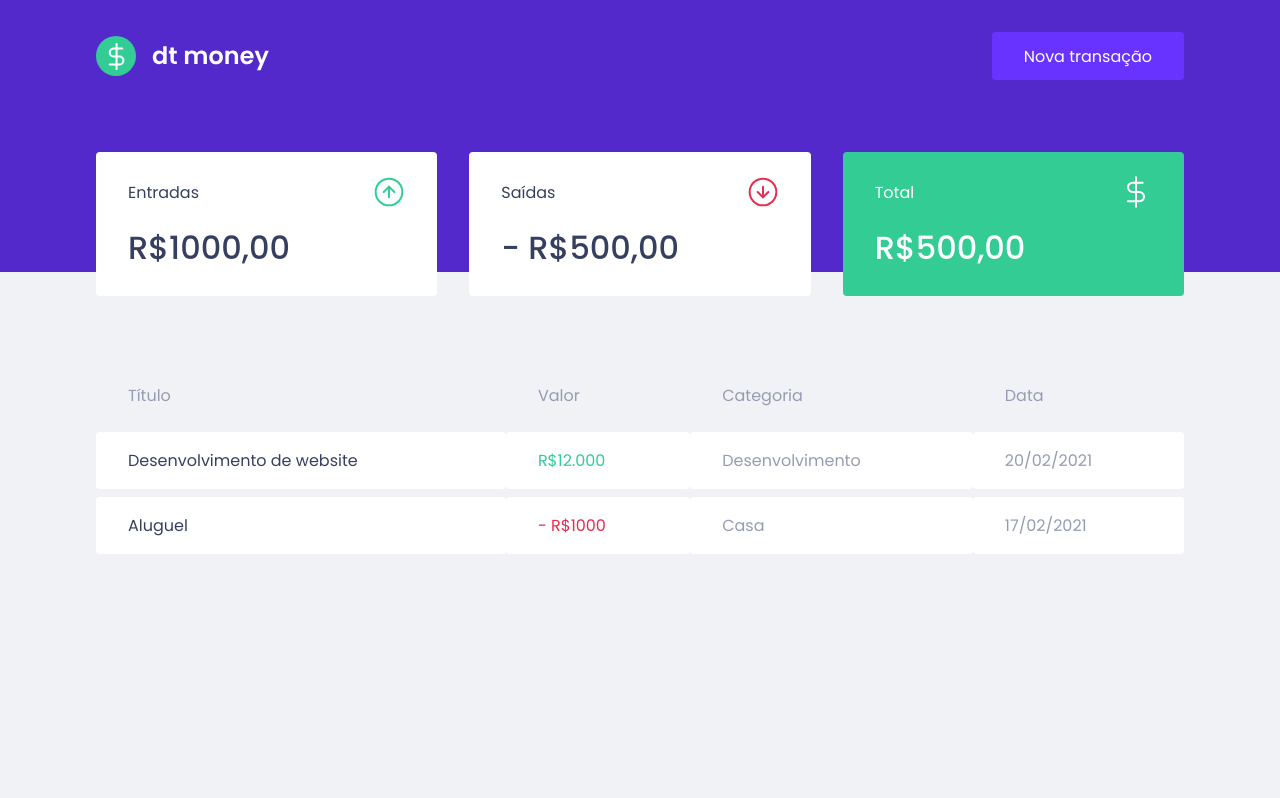
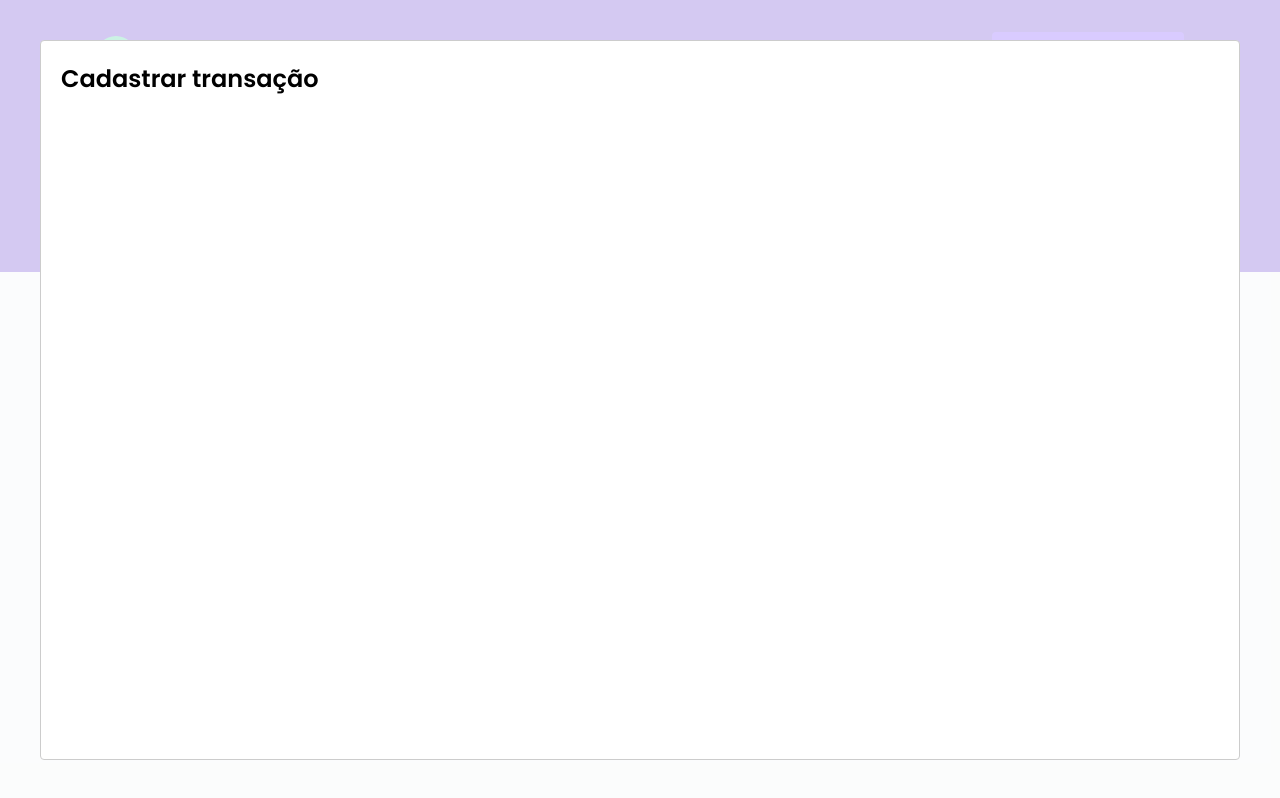
Before and after one commit to eduardo3g/dtmoney, a React (Create React App) app: page / in a window 1280 px wide. Both pictures are taken after a click on the button "Nova transação". Built offline with nearby package versions, Linux system fonts and the light colour scheme; no server answers; what miragejs would draw is missing.

Commit message:
feat: configure react modal in the App component

```diff
--- a/src/App.tsx
+++ b/src/App.tsx
@@ -1,15 +1,39 @@
+import { useState } from 'react';
+import Modal from 'react-modal';
 import { Dashboard } from './components/Dashboard';
 import { Header } from './components/Header';
 import { GlobalStyle } from './styles/global';
 
+Modal.setAppElement('#root');
+
 export function App() {
+  const [isNewTransactionModalOpened,
+    setIsNewTransactionModalOpened
+  ] = useState(false);
+
+  function handleOpenNewTransactionModal() {
+    setIsNewTransactionModalOpened(true);
+  }
+
+  function handleCloseNewTransactionModal() {
+    setIsNewTransactionModalOpened(false);
+  }
+
   return (
     <>
-    <div className="App">
-      <Header />
-      <Dashboard />
-      <GlobalStyle />
-    </div>
+      <div className="App">
+        <Header onOpenNewTransactionModal={handleOpenNewTransactionModal} />
+        <Dashboard />
+
+        <Modal
+          isOpen={isNewTransactionModalOpened}
+          onRequestClose={handleCloseNewTransactionModal}
+        >
+          <h2>Cadastrar transação</h2>
+        </Modal>
+
+        <GlobalStyle />
+      </div>
     </>
   );
 }
--- a/src/components/Header/index.tsx
+++ b/src/components/Header/index.tsx
@@ -1,12 +1,16 @@
 import logoImg from '../../assets/logo.svg';
 import { Container, Content } from './styles';
 
-export function Header() {
+interface HeaderProps {
+  onOpenNewTransactionModal: () => void;
+}
+
+export function Header({ onOpenNewTransactionModal }: HeaderProps) {
   return (
     <Container>
       <Content>
         <img src={logoImg} alt="dt money"/>
-        <button type="button">
+        <button type="button" onClick={onOpenNewTransactionModal}>
           Nova transação
         </button>
       </Content>
```
